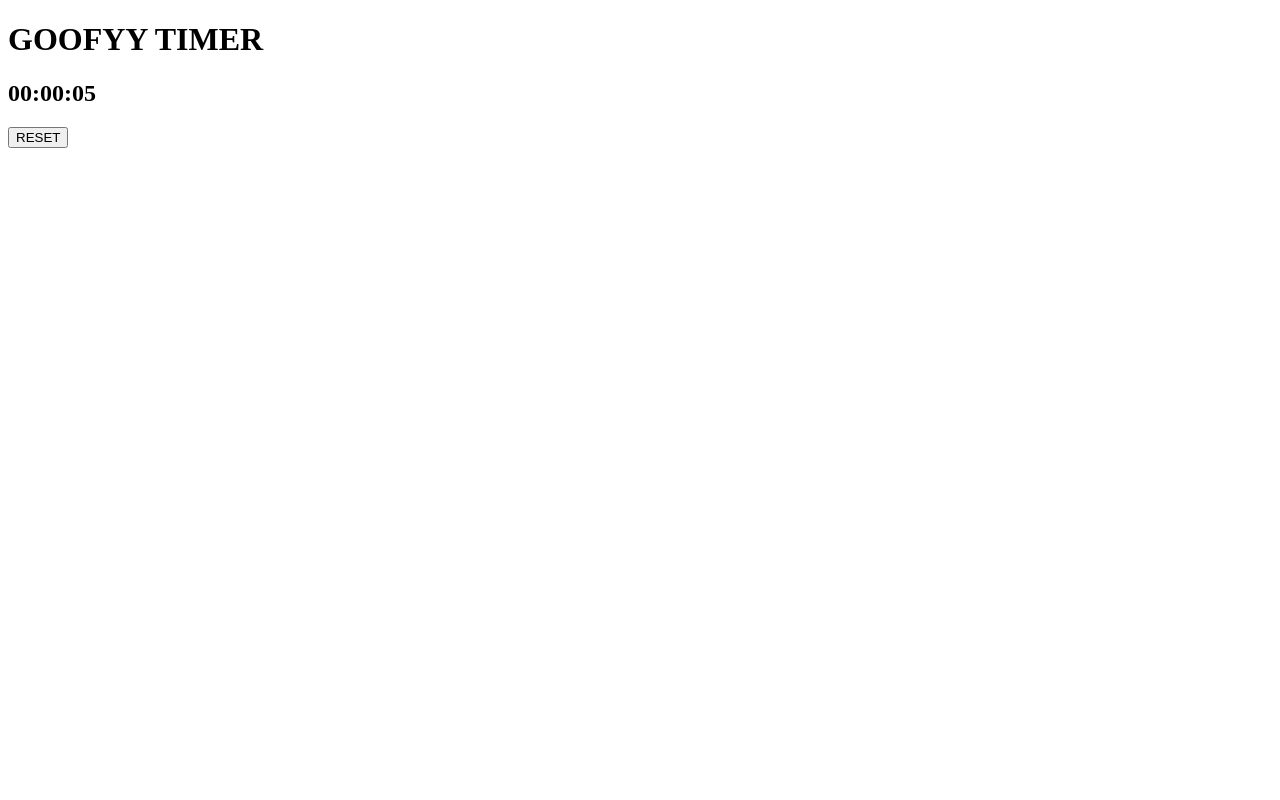
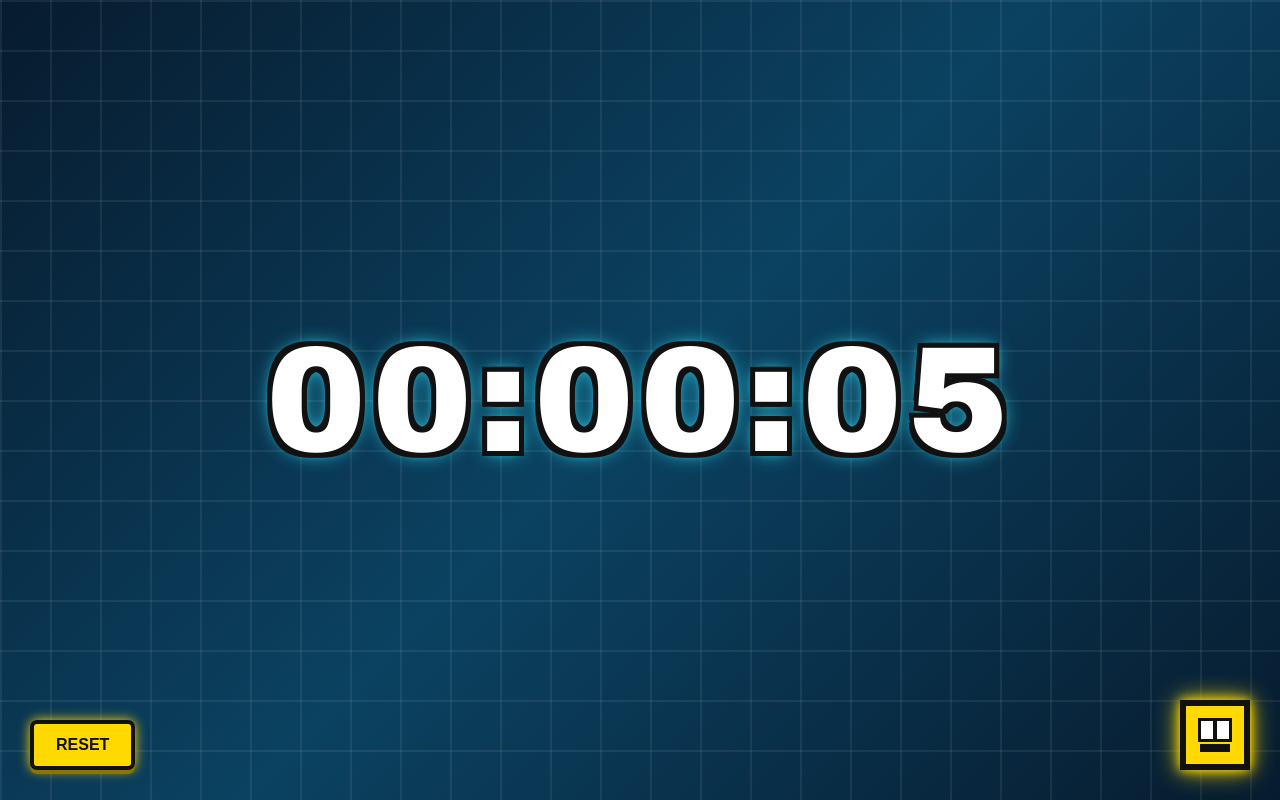
Before and after one commit to goofyy16/goofyy16.github.io, a plain HTML site: page geometry-timer/index.html in a window 1280 px wide. Drawn offline with Linux system fonts and the light colour scheme.

Commit message:
index.html

```diff
--- a/geometry-timer/index.html
+++ b/geometry-timer/index.html
@@ -1,48 +1,341 @@
 <!DOCTYPE html>
-<html>
+<html lang="en">
 <head>
-    <title>Goofyy Timer</title>
+    <meta charset="UTF-8">
+    <meta name="viewport" content="width=device-width, initial-scale=1.0">
+
+    <title>Timer</title>
+
+    <style>
+
+        * {
+            box-sizing: border-box;
+        }
+
+        body {
+            margin: 0;
+            min-height: 100vh;
+
+            background:
+                linear-gradient(135deg, #071b2e, #0b4261, #071b2e);
+
+            display: flex;
+            justify-content: center;
+            align-items: center;
+
+            overflow: hidden;
+
+            font-family: Arial, Helvetica, sans-serif;
+        }
+
+
+        /* ==========================
+           BACKGROUND GRID
+        ========================== */
+
+        body::before {
+            content: "";
+
+            position: fixed;
+
+            inset: 0;
+
+            background-image:
+                linear-gradient(
+                    rgba(255,255,255,0.07) 2px,
+                    transparent 2px
+                ),
+                linear-gradient(
+                    90deg,
+                    rgba(255,255,255,0.07) 2px,
+                    transparent 2px
+                );
+
+            background-size: 50px 50px;
+
+            pointer-events: none;
+        }
+
+
+        /* ==========================
+           TIMER
+        ========================== */
+
+        #timer {
+
+            position: relative;
+
+            z-index: 2;
+
+            font-family:
+                "Arial Black",
+                Impact,
+                sans-serif;
+
+            font-size: clamp(60px, 14vw, 150px);
+
+            font-weight: 900;
+
+            letter-spacing: 6px;
+
+            color: #ffffff;
+
+            text-align: center;
+
+            /* Geometry Dash-style outline/shadow */
+
+            text-shadow:
+
+                -5px -5px 0 #111,
+                 5px -5px 0 #111,
+                -5px  5px 0 #111,
+                 5px  5px 0 #111,
+
+                 0 0 8px #36e6ff,
+                 0 0 20px #36e6ff;
+        }
+
+
+        /* ==========================
+           LITTLE CUBE
+        ========================== */
+
+        .cube {
+
+            position: fixed;
+
+            bottom: 30px;
+            right: 30px;
+
+            width: 70px;
+            height: 70px;
+
+            background: #ffd900;
+
+            border: 6px solid #111;
+
+            box-shadow:
+                0 0 10px #ffd900,
+                0 0 25px #ffd900;
+
+            z-index: 5;
+        }
+
+
+        /* Cube eyes */
+
+        .cube::before,
+        .cube::after {
+
+            content: "";
+
+            position: absolute;
+
+            width: 12px;
+            height: 18px;
+
+            background: white;
+
+            border: 3px solid #111;
+        }
+
+
+        .cube::before {
+
+            left: 12px;
+            top: 12px;
+        }
+
+
+        .cube::after {
+
+            right: 12px;
+            top: 12px;
+        }
+
+
+        /* Cube mouth */
+
+        .cube-mouth {
+
+            position: absolute;
+
+            left: 14px;
+            right: 14px;
+
+            bottom: 12px;
+
+            height: 8px;
+
+            background: #111;
+        }
+
+
+        /* ==========================
+           RESET BUTTON
+        ========================== */
+
+        #reset {
+
+            position: fixed;
+
+            bottom: 30px;
+            left: 30px;
+
+            z-index: 5;
+
+            padding: 12px 22px;
+
+            font-size: 16px;
+
+            font-weight: bold;
+
+            background: #ffd900;
+
+            color: #111;
+
+            border: 4px solid #111;
+
+            border-radius: 7px;
+
+            cursor: pointer;
+
+            box-shadow:
+                0 4px 0 #8d7500,
+                0 0 12px #ffd900;
+        }
+
+
+        #reset:active {
+
+            transform: translateY(4px);
+
+            box-shadow:
+                0 0 0 #8d7500;
+        }
+
+
+        /* ==========================
+           MOBILE
+        ========================== */
+
+        @media (max-width: 600px) {
+
+            #timer {
+                font-size: 15vw;
+                letter-spacing: 2px;
+            }
+
+            .cube {
+
+                width: 55px;
+                height: 55px;
+
+                bottom: 20px;
+                right: 20px;
+            }
+
+            #reset {
+
+                bottom: 20px;
+                left: 20px;
+            }
+        }
+
+    </style>
 </head>
+
 
 <body>
 
-    <h1>GOOFYY TIMER</h1>
 
-    <h2 id="timer">00:00:00</h2>
+    <!-- TIMER -->
 
-    <button onclick="resetTimer()">
+    <div id="timer">
+        00:00:00
+    </div>
+
+
+    <!-- LITTLE GEOMETRY DASH CUBE -->
+
+    <div class="cube">
+
+        <div class="cube-mouth"></div>
+
+    </div>
+
+
+    <!-- RESET BUTTON -->
+
+    <button id="reset">
         RESET
     </button>
 
+
     <script>
+
+        /* ==========================
+           TIMER
+        ========================== */
 
         let startTime = Date.now();
 
+
         function updateTimer() {
 
-            let elapsed = Date.now() - startTime;
+            const elapsed =
+                Date.now() - startTime;
 
-            let seconds = Math.floor(elapsed / 1000);
 
-            let hours = Math.floor(seconds / 3600);
+            let totalSeconds =
+                Math.floor(elapsed / 1000);
 
-            let minutes = Math.floor((seconds % 3600) / 60);
 
-            seconds = seconds % 60;
+            const hours =
+                Math.floor(totalSeconds / 3600);
 
-            document.getElementById("timer").textContent =
-                String(hours).padStart(2, "0") + ":" +
-                String(minutes).padStart(2, "0") + ":" +
-                String(seconds).padStart(2, "0");
+
+            const minutes =
+                Math.floor(
+                    (totalSeconds % 3600) / 60
+                );
+
+
+            const seconds =
+                totalSeconds % 60;
+
+
+            document.getElementById("timer")
+                .textContent =
+
+                String(hours).padStart(2, "0")
+                + ":"
+                + String(minutes).padStart(2, "0")
+                + ":"
+                + String(seconds).padStart(2, "0");
+
         }
+
 
         setInterval(updateTimer, 1000);
 
-        function resetTimer() {
-            startTime = Date.now();
-        }
 
         updateTimer();
+
+
+        /* ==========================
+           RESET
+        ========================== */
+
+        document
+            .getElementById("reset")
+            .addEventListener("click", function() {
+
+                startTime = Date.now();
+
+                updateTimer();
+
+            });
 
     </script>
 
```
